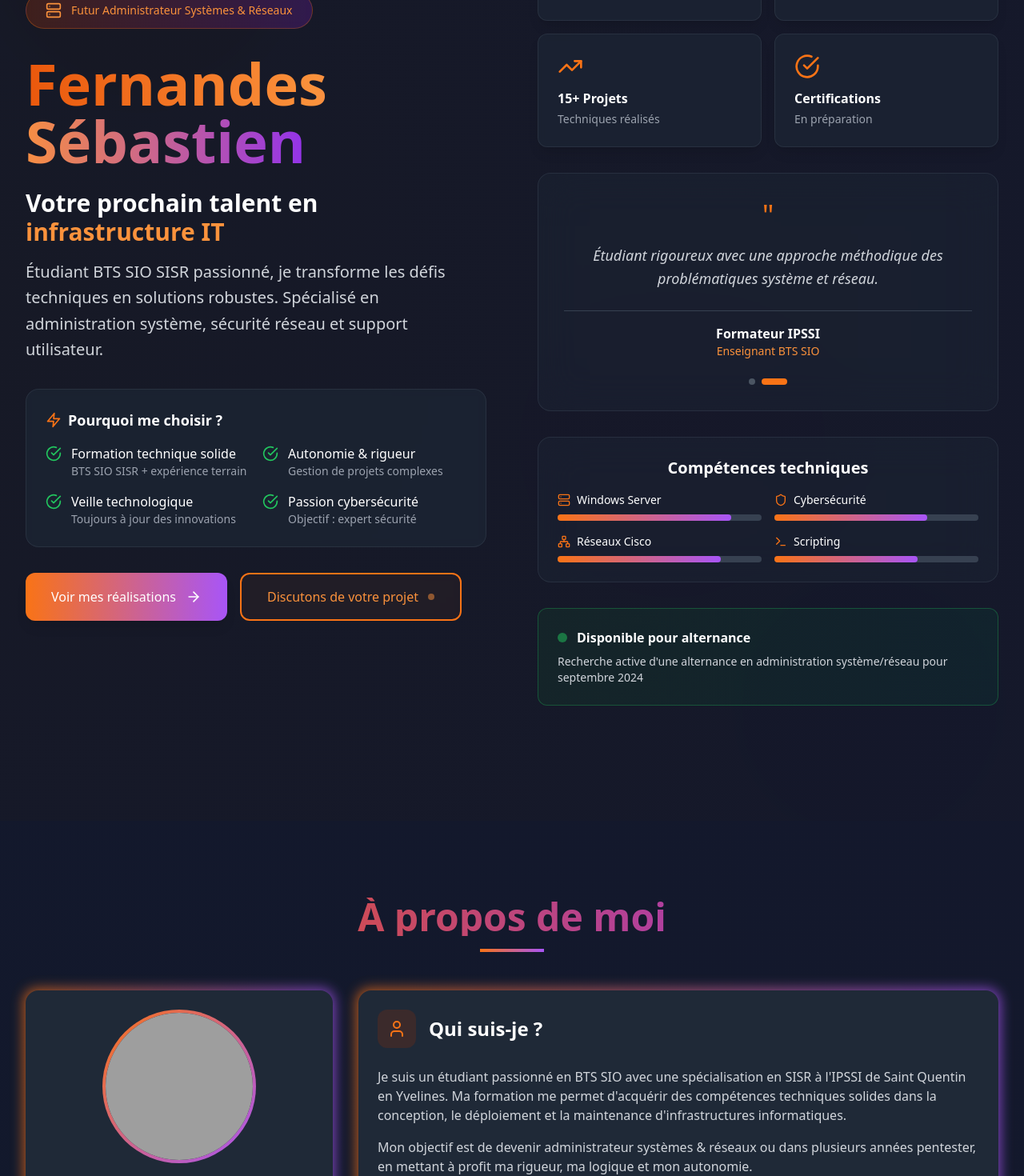
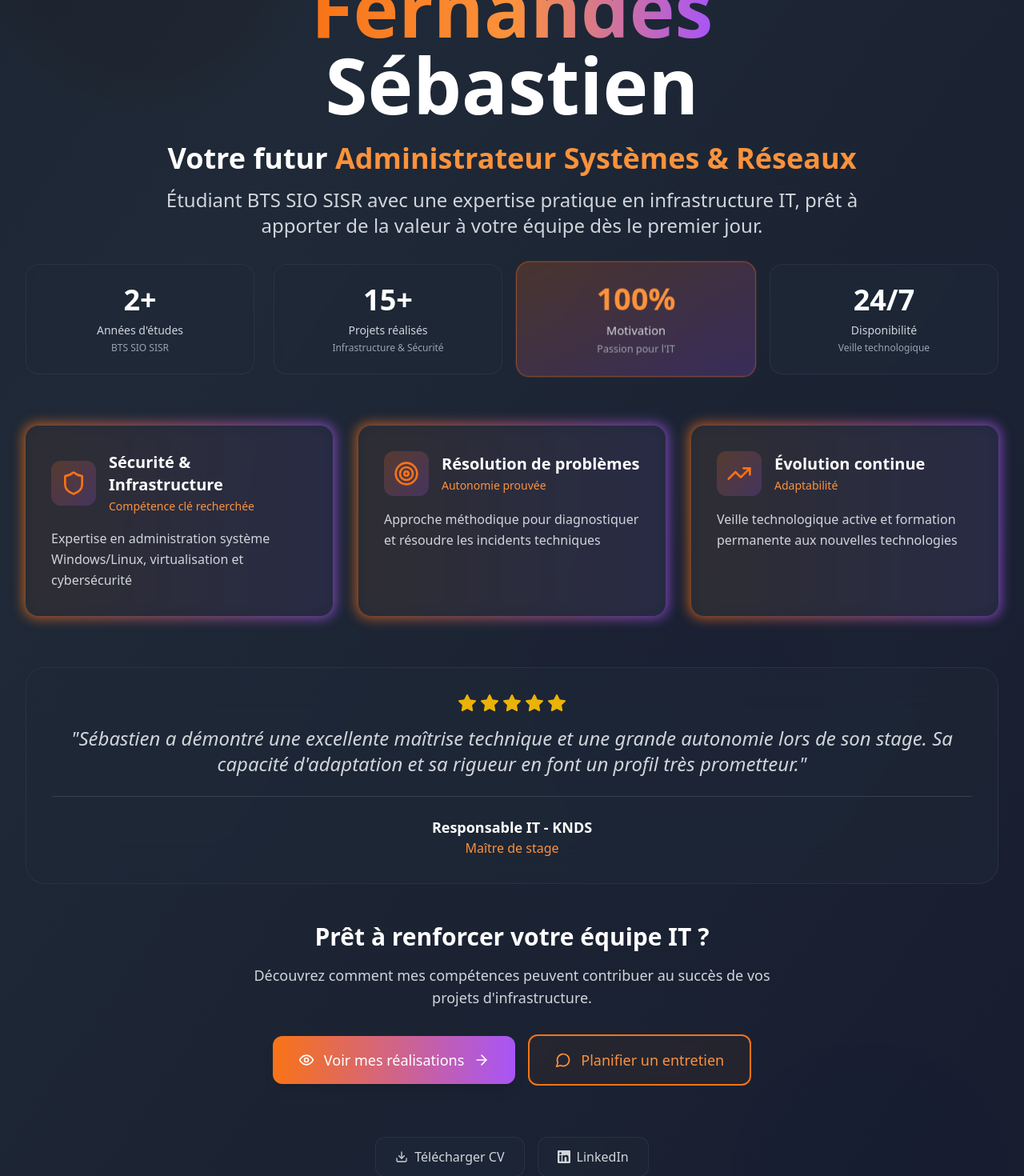
Before and after one commit to CapitaineRick/Portfolio, a React (Vite) app: page / in a window 1280 px wide. Shown: the part 260-1730 px from the top of the page at 80% size. Built offline with nearby package versions, Linux system fonts and the light colour scheme; grey boxes are pictures that could not be loaded.

Commit message:
Page d'accueil captivante pour recruteurs

```diff
--- a/src/components/sections/Hero.tsx
+++ b/src/components/sections/Hero.tsx
@@ -1,34 +1,44 @@
 import React, { useEffect, useRef, useState } from 'react';
-import { Server, ArrowRight, Terminal, Shield, Network, Code, Database, Cloud, Cpu, HardDrive, Wifi, Lock, Monitor, Zap, Globe, GraduationCap, Briefcase, Award, Target, TrendingUp, CheckCircle } from 'lucide-react';
+import { Server, ArrowRight, Terminal, Shield, Network, Award, Target, TrendingUp, CheckCircle, Zap, Clock, Users, Star, Download, Eye, MessageCircle, Calendar } from 'lucide-react';
 
 const Hero: React.FC = () => {
   const heroRef = useRef<HTMLDivElement>(null);
-  const [currentTestimonial, setCurrentTestimonial] = useState(0);
+  const [currentStat, setCurrentStat] = useState(0);
+  const [isVisible, setIsVisible] = useState(false);
 
-  const testimonials = [
+  const stats = [
+    { number: "2+", label: "Années d'études", desc: "BTS SIO SISR" },
+    { number: "15+", label: "Projets réalisés", desc: "Infrastructure & Sécurité" },
+    { number: "100%", label: "Motivation", desc: "Passion pour l'IT" },
+    { number: "24/7", label: "Disponibilité", desc: "Veille technologique" }
+  ];
+
+  const keyStrengths = [
     {
-      text: "Sébastien a démontré une excellente maîtrise technique et une grande autonomie lors de son stage.",
-      author: "Responsable IT - KNDS",
-      role: "Maître de stage"
+      icon: Shield,
+      title: "Sécurité & Infrastructure",
+      desc: "Expertise en administration système Windows/Linux, virtualisation et cybersécurité",
+      highlight: "Compétence clé recherchée"
     },
     {
-      text: "Étudiant rigoureux avec une approche méthodique des problématiques système et réseau.",
-      author: "Formateur IPSSI",
-      role: "Enseignant BTS SIO"
+      icon: Target,
+      title: "Résolution de problèmes",
+      desc: "Approche méthodique pour diagnostiquer et résoudre les incidents techniques",
+      highlight: "Autonomie prouvée"
+    },
+    {
+      icon: TrendingUp,
+      title: "Évolution continue",
+      desc: "Veille technologique active et formation permanente aux nouvelles technologies",
+      highlight: "Adaptabilité"
     }
-  ];
-
-  const achievements = [
-    { icon: Award, label: "BTS SIO SISR", desc: "En cours - IPSSI" },
-    { icon: Target, label: "Stage KNDS", desc: "Support & Infrastructure" },
-    { icon: TrendingUp, label: "15+ Projets", desc: "Techniques réalisés" },
-    { icon: CheckCircle, label: "Certifications", desc: "En préparation" }
   ];
 
   useEffect(() => {
     const observer = new IntersectionObserver(
       ([entry]) => {
         if (entry.isIntersecting) {
+          setIsVisible(true);
           entry.target.classList.add('opacity-100', 'translate-y-0');
           entry.target.classList.remove('opacity-0', 'translate-y-10');
         }
@@ -48,12 +58,13 @@ const Hero: React.FC = () => {
   }, []);
 
   useEffect(() => {
+    if (isVisible) {
       const interval = setInterval(() => {
-      setCurrentTestimonial((prev) => (prev + 1) % testimonials.length);
-    }, 4000);
-
+        setCurrentStat((prev) => (prev + 1) % stats.length);
+      }, 3000);
       return () => clearInterval(interval);
-  }, [testimonials.length]);
+    }
+  }, [isVisible, stats.length]);
 
   const scrollToProjects = () => {
     const projectsSection = document.querySelector('#projects');
@@ -72,9 +83,9 @@ const Hero: React.FC = () => {
   return (
     <section
       id="home"
-      className="min-h-screen flex items-center justify-center relative overflow-hidden"
+      className="min-h-screen flex items-center justify-center relative overflow-hidden bg-gradient-to-br from-gray-900 via-gray-800 to-gray-900"
     >
-      {/* Background Elements */}
+      {/* Background Effects */}
       <div className="absolute inset-0">
         <div className="absolute top-0 -left-4 w-96 h-96 bg-orange-500/10 rounded-full mix-blend-multiply filter blur-xl animate-blob" />
         <div className="absolute -bottom-8 -right-4 w-96 h-96 bg-blue-500/10 rounded-full mix-blend-multiply filter blur-xl animate-blob animation-delay-2000" />
@@ -84,180 +95,165 @@ const Hero: React.FC = () => {
       <div className="max-w-7xl mx-auto px-4 sm:px-6 lg:px-8 py-20 relative">
         <div
           ref={heroRef}
-          className="flex flex-col lg:flex-row items-center gap-16 transition-all duration-300 opacity-0 translate-y-10"
+          className="transition-all duration-1000 opacity-0 translate-y-10"
         >
-          {/* Left Column - Value Proposition */}
-          <div className="lg:w-1/2 space-y-8">
-            {/* Badge professionnel */}
-            <div className="inline-flex items-center gap-3 px-6 py-3 rounded-full bg-gradient-to-r from-orange-900/40 to-purple-900/40 backdrop-blur-sm border border-orange-500/30 text-orange-400 text-sm font-medium">
-              <Server className="w-5 h-5" />
-              Futur Administrateur Systèmes & Réseaux
+          {/* Header avec impact immédiat */}
+          <div className="text-center mb-16">
+            {/* Badge de disponibilité */}
+            <div className="inline-flex items-center gap-3 px-6 py-3 rounded-full bg-gradient-to-r from-green-900/40 to-emerald-900/40 backdrop-blur-sm border border-green-500/50 text-green-400 text-sm font-medium mb-8">
+              <div className="w-2 h-2 rounded-full bg-green-500 animate-pulse"></div>
+              Disponible immédiatement pour alternance
             </div>
 
-            {/* Proposition de valeur principale */}
-            <div className="space-y-6 text-center lg:text-left">
-              <h1 className="text-5xl md:text-6xl lg:text-7xl font-bold leading-tight">
-                <span className="bg-clip-text text-transparent bg-gradient-to-r from-orange-600 via-orange-400 to-purple-600">
-                  Fernandes Sébastien
+            {/* Titre principal avec impact */}
+            <h1 className="text-5xl md:text-7xl lg:text-8xl font-bold mb-6 leading-tight">
+              <span className="bg-clip-text text-transparent bg-gradient-to-r from-orange-500 via-orange-400 to-purple-500">
+                Fernandes
               </span>
+              <br />
+              <span className="text-white">Sébastien</span>
             </h1>
 
-              <div className="space-y-4">
-                <h2 className="text-2xl md:text-3xl font-semibold text-white">
-                  Votre prochain talent en <span className="text-orange-400">infrastructure IT</span>
+            {/* Proposition de valeur claire */}
+            <div className="max-w-4xl mx-auto mb-8">
+              <h2 className="text-2xl md:text-4xl font-bold text-white mb-4">
+                Votre futur <span className="text-orange-400">Administrateur Systèmes & Réseaux</span>
               </h2>
-                <p className="text-xl text-gray-300 leading-relaxed max-w-2xl">
-                  Étudiant BTS SIO SISR passionné, je transforme les défis techniques en solutions robustes.
-                  Spécialisé en administration système, sécurité réseau et support utilisateur.
+              <p className="text-xl md:text-2xl text-gray-300 leading-relaxed">
+                Étudiant BTS SIO SISR avec une expertise pratique en infrastructure IT,
+                prêt à apporter de la valeur à votre équipe dès le premier jour.
               </p>
+            </div>
+
+            {/* Stats dynamiques */}
+            <div className="grid grid-cols-2 md:grid-cols-4 gap-6 mb-12">
+              {stats.map((stat, index) => (
+                <div
+                  key={index}
+                  className={`p-6 rounded-2xl backdrop-blur-sm border transition-all duration-500 ${
+                    currentStat === index
+                      ? 'bg-gradient-to-br from-orange-500/20 to-purple-500/20 border-orange-500/50 scale-105'
+                      : 'bg-gray-800/60 border-gray-700/50'
+                  }`}
+                >
+                  <div className={`text-3xl md:text-4xl font-bold mb-2 ${
+                    currentStat === index ? 'text-orange-400' : 'text-white'
+                  }`}>
+                    {stat.number}
+                  </div>
+                  <div className="text-sm font-medium text-gray-300 mb-1">{stat.label}</div>
+                  <div className="text-xs text-gray-400">{stat.desc}</div>
+                </div>
+              ))}
             </div>
           </div>
 
-            {/* Proposition de valeur unique */}
-            <div className="bg-gray-800/60 backdrop-blur-sm rounded-2xl p-6 border border-gray-700/50">
-              <h3 className="text-lg font-semibold text-white mb-4 flex items-center gap-2">
-                <Zap className="w-5 h-5 text-orange-500" />
-                Pourquoi me choisir ?
-              </h3>
-              <div className="grid grid-cols-1 md:grid-cols-2 gap-4">
-                <div className="flex items-start gap-3">
-                  <CheckCircle className="w-5 h-5 text-green-500 mt-0.5 flex-shrink-0" />
+          {/* Section de crédibilité */}
+          <div className="grid grid-cols-1 lg:grid-cols-3 gap-8 mb-16">
+            {keyStrengths.map((strength, index) => (
+              <div
+                key={index}
+                className="group relative"
+                style={{ animationDelay: `${index * 200}ms` }}
+              >
+                <div className="absolute -inset-0.5 bg-gradient-to-r from-orange-500 to-purple-500 rounded-2xl blur opacity-75 group-hover:opacity-100 transition duration-300"></div>
+                <div className="relative bg-gray-800/90 backdrop-blur-sm rounded-2xl p-8 h-full">
+                  <div className="flex items-center gap-4 mb-4">
+                    <div className="p-3 bg-gradient-to-br from-orange-500/20 to-purple-500/20 rounded-xl">
+                      <strength.icon className="w-8 h-8 text-orange-500" />
+                    </div>
                     <div>
-                    <div className="font-medium text-white">Formation technique solide</div>
-                    <div className="text-sm text-gray-400">BTS SIO SISR + expérience terrain</div>
+                      <h3 className="text-xl font-bold text-white">{strength.title}</h3>
+                      <span className="text-sm text-orange-400 font-medium">{strength.highlight}</span>
                     </div>
                   </div>
-                <div className="flex items-start gap-3">
-                  <CheckCircle className="w-5 h-5 text-green-500 mt-0.5 flex-shrink-0" />
-                  <div>
-                    <div className="font-medium text-white">Autonomie & rigueur</div>
-                    <div className="text-sm text-gray-400">Gestion de projets complexes</div>
+                  <p className="text-gray-300 leading-relaxed">{strength.desc}</p>
                 </div>
               </div>
-                <div className="flex items-start gap-3">
-                  <CheckCircle className="w-5 h-5 text-green-500 mt-0.5 flex-shrink-0" />
-                  <div>
-                    <div className="font-medium text-white">Veille technologique</div>
-                    <div className="text-sm text-gray-400">Toujours à jour des innovations</div>
+            ))}
           </div>
+
+          {/* Témoignage et social proof */}
+          <div className="bg-gray-800/60 backdrop-blur-xl rounded-3xl p-8 mb-12 border border-gray-700/50">
+            <div className="text-center">
+              <div className="flex justify-center gap-1 mb-4">
+                {[...Array(5)].map((_, i) => (
+                  <Star key={i} className="w-6 h-6 text-yellow-500 fill-current" />
+                ))}
               </div>
-                <div className="flex items-start gap-3">
-                  <CheckCircle className="w-5 h-5 text-green-500 mt-0.5 flex-shrink-0" />
-                  <div>
-                    <div className="font-medium text-white">Passion cybersécurité</div>
-                    <div className="text-sm text-gray-400">Objectif : expert sécurité</div>
-                  </div>
+              <blockquote className="text-xl md:text-2xl text-gray-300 mb-6 italic leading-relaxed">
+                "Sébastien a démontré une excellente maîtrise technique et une grande autonomie
+                lors de son stage. Sa capacité d'adaptation et sa rigueur en font un profil très prometteur."
+              </blockquote>
+              <div className="border-t border-gray-700 pt-6">
+                <div className="font-bold text-white text-lg">Responsable IT - KNDS</div>
+                <div className="text-orange-400">Maître de stage</div>
               </div>
             </div>
           </div>
 
-            {/* Call to Action */}
-            <div className="flex flex-wrap gap-4 justify-center lg:justify-start">
+          {/* Call to Action principal */}
+          <div className="text-center space-y-8">
+            <div className="space-y-4">
+              <h3 className="text-2xl md:text-3xl font-bold text-white">
+                Prêt à renforcer votre équipe IT ?
+              </h3>
+              <p className="text-lg text-gray-300 max-w-2xl mx-auto">
+                Découvrez comment mes compétences peuvent contribuer au succès de vos projets d'infrastructure.
+              </p>
+            </div>
+
+            <div className="flex flex-col sm:flex-row gap-4 justify-center items-center">
               <button
                 onClick={scrollToProjects}
                 className="group px-8 py-4 bg-gradient-to-r from-orange-500 to-purple-500 text-white rounded-xl
                           hover:opacity-90 transform hover:scale-105
                           transition-all duration-300 shadow-lg hover:shadow-orange-500/25
-                          flex items-center gap-3 font-medium relative overflow-hidden"
+                          flex items-center gap-3 font-medium text-lg min-w-[250px] justify-center"
               >
-                <span className="relative z-10">Voir mes réalisations</span>
-                <ArrowRight className="w-5 h-5 relative z-10 group-hover:translate-x-1 transition-transform" />
+                <Eye className="w-5 h-5" />
+                <span>Voir mes réalisations</span>
+                <ArrowRight className="w-5 h-5 group-hover:translate-x-1 transition-transform" />
               </button>
+
               <button
                 onClick={scrollToContact}
                 className="group px-8 py-4 border-2 border-orange-500 text-orange-400 bg-orange-500/5
                           hover:bg-orange-500 hover:text-white rounded-xl
                           transform hover:scale-105 transition-all duration-300
-                          flex items-center gap-3 font-medium backdrop-blur-sm"
+                          flex items-center gap-3 font-medium text-lg min-w-[250px] justify-center backdrop-blur-sm"
               >
-                <span>Discutons de votre projet</span>
-                <div className="w-2 h-2 rounded-full bg-current animate-pulse"></div>
+                <MessageCircle className="w-5 h-5" />
+                <span>Planifier un entretien</span>
               </button>
             </div>
-          </div>
 
-          {/* Right Column - Crédibilité & Social Proof */}
-          <div className="lg:w-1/2 relative">
-            <div className="space-y-8">
+            {/* Quick actions */}
+            <div className="flex flex-wrap justify-center gap-4 pt-8">
+              <a
+                href="/public/docs/fernandes-sebastien-cv.pdf"
+                download
+                className="flex items-center gap-2 px-6 py-3 bg-gray-800/60 text-gray-300 rounded-xl
+                          hover:bg-gray-700 hover:text-white transition-all duration-300
+                          backdrop-blur-sm border border-gray-700/50"
+              >
+                <Download className="w-4 h-4" />
+                <span>Télécharger CV</span>
+              </a>
 
-              {/* Achievements Grid */}
-              <div className="grid grid-cols-2 gap-4">
-                {achievements.map((achievement, index) => (
-                  <div key={index} className="group p-6 rounded-xl bg-gray-800/60 backdrop-blur-sm shadow-lg border border-gray-700/50 hover:border-orange-500/50 transition-all duration-300 hover:scale-105">
-                    <achievement.icon className="w-8 h-8 text-orange-500 mb-3 group-hover:scale-110 transition-transform" />
-                    <div className="font-bold text-white mb-1">{achievement.label}</div>
-                    <div className="text-sm text-gray-400">{achievement.desc}</div>
-                  </div>
-                ))}
-              </div>
-
-              {/* Testimonial Carousel */}
-              <div className="relative bg-gray-800/40 backdrop-blur-xl rounded-2xl p-8 border border-gray-700/50">
-                <div className="text-center">
-                  <div className="text-4xl text-orange-500 mb-4">"</div>
-                  <blockquote className="text-lg text-gray-300 mb-6 italic leading-relaxed">
-                    {testimonials[currentTestimonial].text}
-                  </blockquote>
-                  <div className="border-t border-gray-700 pt-4">
-                    <div className="font-semibold text-white">
-                      {testimonials[currentTestimonial].author}
-                    </div>
-                    <div className="text-sm text-orange-400">
-                      {testimonials[currentTestimonial].role}
-                    </div>
-                  </div>
-                </div>
-
-                {/* Testimonial indicators */}
-                <div className="flex justify-center gap-2 mt-6">
-                  {testimonials.map((_, index) => (
-                    <button
-                      key={index}
-                      onClick={() => setCurrentTestimonial(index)}
-                      className={`w-2 h-2 rounded-full transition-all duration-300 ${
-                        currentTestimonial === index ? 'bg-orange-500 w-8' : 'bg-gray-600'
-                      }`}
-                    />
-                  ))}
-                </div>
-              </div>
-
-              {/* Compétences clés */}
-              <div className="bg-gray-800/40 backdrop-blur-xl rounded-2xl p-6 border border-gray-700/50">
-                <h3 className="text-xl font-bold text-white mb-4 text-center">Compétences techniques</h3>
-                <div className="grid grid-cols-2 gap-4">
-                  {[
-                    { icon: Server, label: 'Windows Server', level: 85 },
-                    { icon: Shield, label: 'Cybersécurité', level: 75 },
-                    { icon: Network, label: 'Réseaux Cisco', level: 80 },
-                    { icon: Terminal, label: 'Scripting', level: 70 }
-                  ].map((skill, index) => (
-                    <div key={index} className="space-y-2">
-                      <div className="flex items-center gap-2">
-                        <skill.icon className="w-4 h-4 text-orange-500" />
-                        <span className="text-sm font-medium text-white">{skill.label}</span>
-                      </div>
-                      <div className="w-full bg-gray-700 rounded-full h-2">
-                        <div
-                          className="bg-gradient-to-r from-orange-500 to-purple-500 h-2 rounded-full transition-all duration-1000"
-                          style={{ width: `${skill.level}%` }}
-                        />
-                      </div>
-                    </div>
-                  ))}
-                </div>
-              </div>
-
-              {/* Disponibilité */}
-              <div className="bg-gradient-to-r from-green-900/20 to-emerald-900/20 rounded-xl p-6 border border-green-500/30">
-                <div className="flex items-center gap-3 mb-2">
-                  <div className="w-3 h-3 rounded-full bg-green-500 animate-pulse"></div>
-                  <span className="font-semibold text-white">Disponible pour alternance</span>
-                </div>
-                <p className="text-sm text-gray-300">
-                  Recherche active d'une alternance en administration système/réseau pour septembre 2024
-                </p>
-              </div>
+              <a
+                href="https://www.linkedin.com/in/s%C3%A9bastien-fernandes-566008232/"
+                target="_blank"
+                rel="noopener noreferrer"
+                className="flex items-center gap-2 px-6 py-3 bg-gray-800/60 text-gray-300 rounded-xl
+                          hover:bg-gray-700 hover:text-white transition-all duration-300
+                          backdrop-blur-sm border border-gray-700/50"
+              >
+                <svg className="w-4 h-4" fill="currentColor" viewBox="0 0 24 24">
+                  <path d="M20.447 20.452h-3.554v-5.569c0-1.328-.027-3.037-1.852-3.037-1.853 0-2.136 1.445-2.136 2.939v5.667H9.351V9h3.414v1.561h.046c.477-.9 1.637-1.85 3.37-1.85 3.601 0 4.267 2.37 4.267 5.455v6.286zM5.337 7.433c-1.144 0-2.063-.926-2.063-2.065 0-1.138.92-2.063 2.063-2.063 1.14 0 2.064.925 2.064 2.063 0 1.139-.925 2.065-2.064 2.065zm1.782 13.019H3.555V9h3.564v11.452zM22.225 0H1.771C.792 0 0 .774 0 1.729v20.542C0 23.227.792 24 1.771 24h20.451C23.2 24 24 23.227 24 22.271V1.729C24 .774 23.2 0 22.222 0h.003z"/>
+                </svg>
+                <span>LinkedIn</span>
+              </a>
             </div>
           </div>
         </div>
```
Lines whose indentation alone changed are shown as unchanged.
